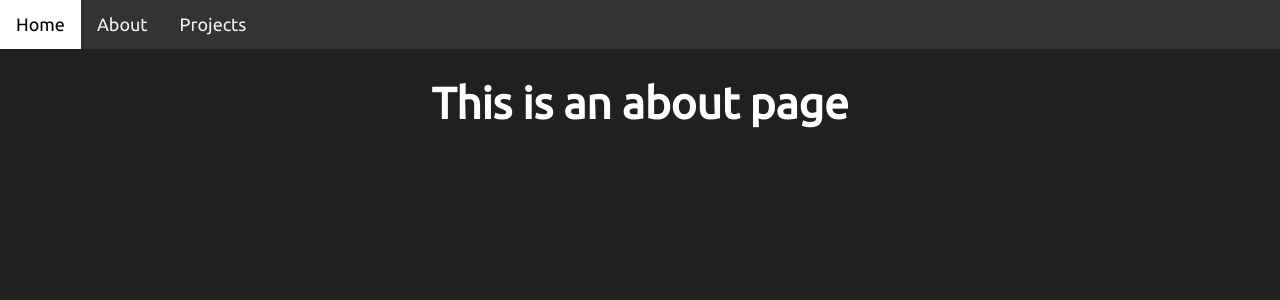
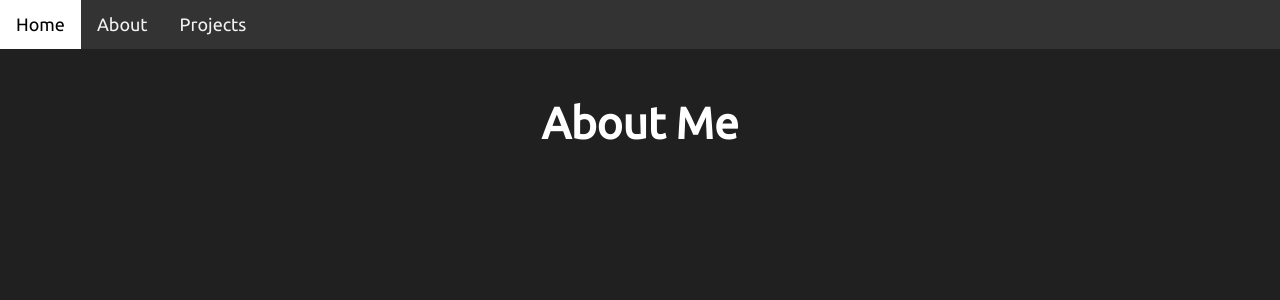
Before and after one commit to SnowScent0618/Vue-website, a Vue app: page /about in a window 1280 px wide. Shown: the top 300 px of the page. Built offline with nearby package versions, Linux system fonts and the light colour scheme.

Commit message:
Update AboutView with Heading component

```diff
--- a/src/views/AboutView.vue
+++ b/src/views/AboutView.vue
@@ -1,5 +1,15 @@
 <template>
-  <div class="about">
-    <h1>This is an about page</h1>
-  </div>
+  <Heading message="About Me"/>
 </template>
+
+<script>
+// @ is an alias to /src
+import Heading from '@/components/Heading.vue'
+
+export default {
+  name: 'AboutView',
+  components: {
+    Heading
+  }
+}
+</script>
```
